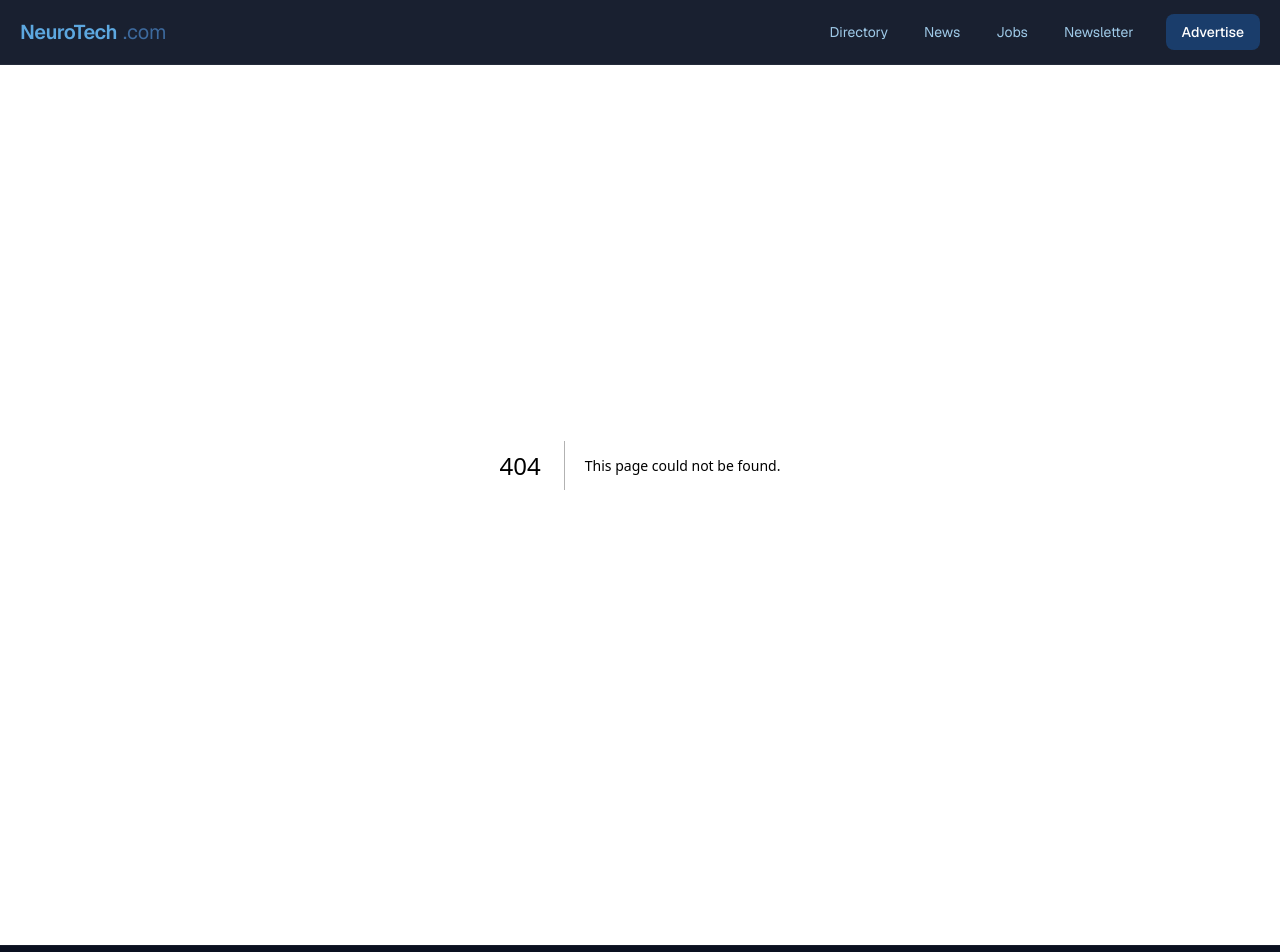
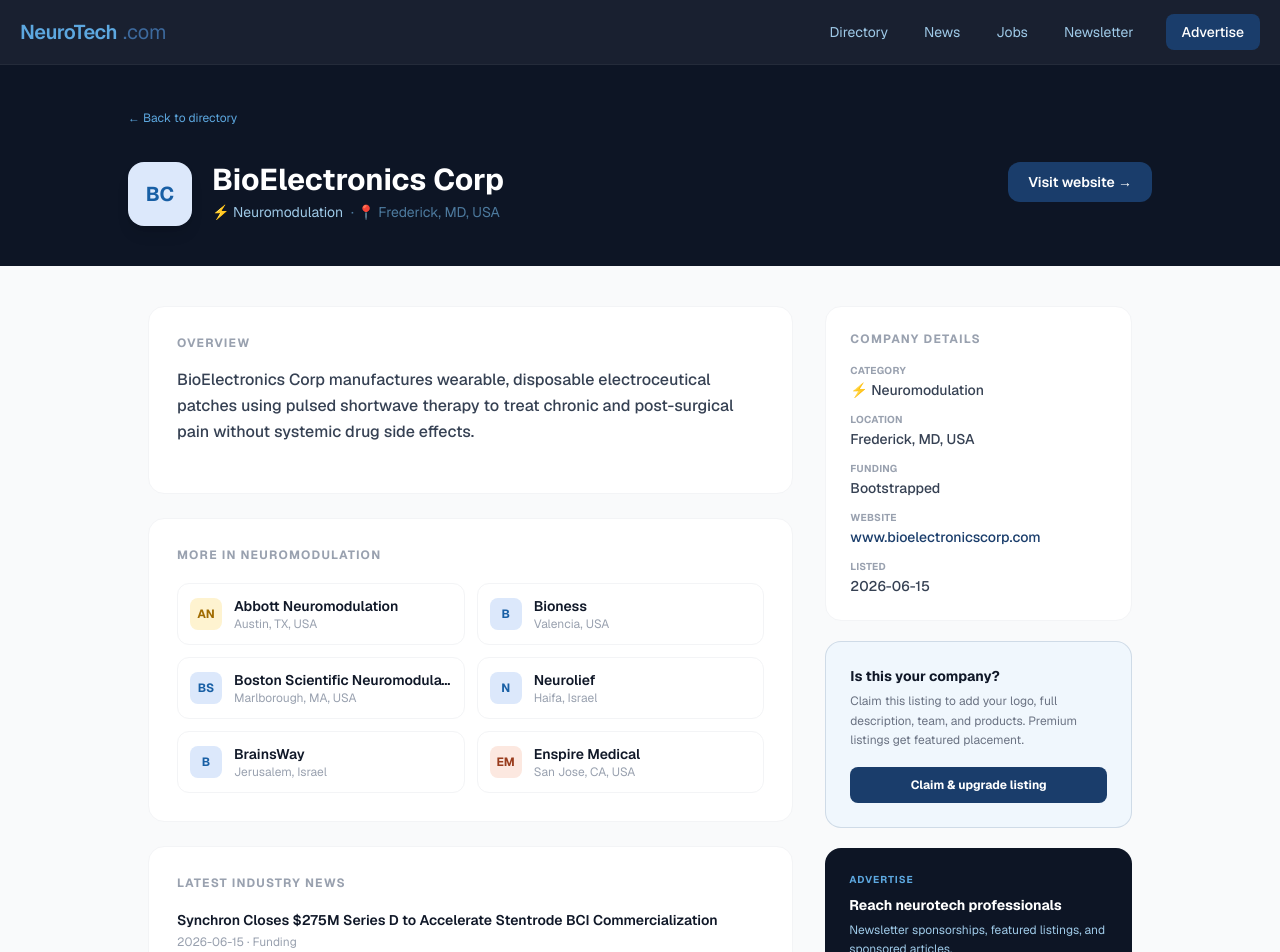
Before and after one commit to alonbraun/neurotech-hub, a Next.js app: page /directory/bioelectronics-corp in a window 1280 px wide. Before the commit this address had no page. Shown: the top 952 px of the page. Built offline with nearby package versions, Linux system fonts and the light colour scheme.

Commit message:
Add company detail pages and clickable cards

```diff
--- a/app/directory/DirectoryClient.tsx
+++ b/app/directory/DirectoryClient.tsx
@@ -1,5 +1,6 @@
 "use client";
 import { useState } from "react";
+import Link from "next/link";
 
 const CATEGORIES = ["All", "Brain-Computer Interfaces", "Cognitive Health", "Mental Health Tech", "Neuromodulation", "Neuropharmaceuticals", "Neurodiagnostics", "Research Tools", "Neurofeedback", "Psychedelics"];
 
@@ -93,7 +94,7 @@
                   {premium.map((c) => {
                     const [bg, fg] = avatarColor(c.name);
                     return (
-                      <div key={c.slug} className="rounded-2xl p-6 bg-[#f0f7fd] border border-[#1a3d6b]/25 hover:-translate-y-0.5 hover:shadow-md transition-all">
+                      <Link key={c.slug} href={`/directory/${c.slug}`} className="rounded-2xl p-6 bg-[#f0f7fd] border border-[#1a3d6b]/25 hover:-translate-y-0.5 hover:shadow-md transition-all block">
                         <div className="flex items-center gap-3 mb-4">
                           <div className="w-11 h-11 rounded-xl flex items-center justify-center text-sm font-semibold" style={{ background: bg, color: fg }}>
                             {initials(c.name)}
@@ -109,13 +110,9 @@
                           {c.funding && c.funding !== "Unknown" && (
                             <span className="text-xs text-gray-500 bg-white border border-gray-100 px-2 py-0.5 rounded-full">{c.funding}</span>
                           )}
-                          {c.website && (
-                            <a href={c.website} target="_blank" rel="noopener noreferrer" className="ml-auto text-sm font-medium text-[#1a3d6b] hover:underline">
-                              Visit →
-                            </a>
-                          )}
+                          <span className="ml-auto text-sm font-medium text-[#1a3d6b]">View profile →</span>
                         </div>
-                      </div>
+                      </Link>
                     );
                   })}
                 </div>
@@ -129,7 +126,7 @@
               {free.map((c) => {
                 const [bg, fg] = avatarColor(c.name);
                 return (
-                  <div key={c.slug} className="rounded-2xl p-5 bg-white border border-gray-100 hover:border-[#1a3d6b]/20 hover:-translate-y-0.5 hover:shadow-sm transition-all">
+                  <Link key={c.slug} href={`/directory/${c.slug}`} className="rounded-2xl p-5 bg-white border border-gray-100 hover:border-[#1a3d6b]/20 hover:-translate-y-0.5 hover:shadow-sm transition-all block">
                     <div className="flex items-center gap-3 mb-3">
                       <div className="w-9 h-9 rounded-lg flex items-center justify-center text-xs font-semibold flex-shrink-0" style={{ background: bg, color: fg }}>
                         {initials(c.name)}
@@ -142,13 +139,9 @@
                     <p className="text-sm text-gray-600 leading-relaxed line-clamp-2">{c.description}</p>
                     <div className="flex items-center mt-3 gap-2">
                       {c.location && <span className="text-xs text-gray-400">{c.location}</span>}
-                      {c.website && (
-                        <a href={c.website} target="_blank" rel="noopener noreferrer" className="ml-auto text-xs text-[#1a3d6b] hover:underline shrink-0">
-                          Visit →
-                        </a>
-                      )}
+                      <span className="ml-auto text-xs text-[#1a3d6b] shrink-0">View profile →</span>
                     </div>
-                  </div>
+                  </Link>
                 );
               })}
             </div>
--- /dev/null
+++ b/app/directory/[slug]/page.tsx
@@ -0,0 +1,195 @@
+import { getFileBySlug, getAllFiles, getFiles } from "@/lib/content";
+import { notFound } from "next/navigation";
+import Link from "next/link";
+
+export async function generateStaticParams() {
+  return getFiles("companies").map((f) => ({ slug: f.replace(".md", "") }));
+}
+
+const AVATAR_COLORS = [
+  ["#dce8fb","#185fa5"],["#e6e0fb","#5c3db5"],["#dff4f8","#0f6e7a"],
+  ["#fce8e0","#993c1d"],["#f0e6fd","#6b3db5"],["#fef3d0","#a06b00"],
+];
+function initials(name: string) {
+  return name.split(" ").slice(0, 2).map((w) => w[0]).join("").toUpperCase();
+}
+function avatarColor(name: string) {
+  return AVATAR_COLORS[name.charCodeAt(0) % AVATAR_COLORS.length];
+}
+
+const CATEGORY_ICONS: Record<string, string> = {
+  "Brain-Computer Interfaces": "🧠", "Cognitive Health": "💭",
+  "Mental Health Tech": "💙", "Neuromodulation": "⚡",
+  "Neuropharmaceuticals": "💊", "Neurodiagnostics": "🔬",
+  "Research Tools": "🔭", "Neurofeedback": "📊", "Psychedelics": "🍄",
+};
+
+export async function generateMetadata({ params }: { params: Promise<{ slug: string }> }) {
+  const { slug } = await params;
+  const company = getFileBySlug("companies", slug) as any;
+  if (!company) return {};
+  return {
+    title: `${company.name} — NeuroTech.com`,
+    description: company.description,
+  };
+}
+
+export default async function CompanyPage({ params }: { params: Promise<{ slug: string }> }) {
+  const { slug } = await params;
+  const company = getFileBySlug("companies", slug) as any;
+  if (!company) notFound();
+
+  const allCompanies = getAllFiles("companies") as any[];
+  const related = allCompanies.filter((c) => c.category === company.category && c.slug !== slug).slice(0, 6);
+  const allNews = getAllFiles("news") as any[];
+
+  const [bg, fg] = avatarColor(company.name);
+  const icon = CATEGORY_ICONS[company.category] || "🏢";
+
+  const paragraphs = (company.content || "").split(/\n\n+/).filter(Boolean);
+
+  return (
+    <div className="min-h-screen bg-gray-50">
+      {/* Header band */}
+      <div className="bg-[#0d1525] px-5 py-10">
+        <div className="max-w-5xl mx-auto">
+          <Link href="/directory" className="text-[#5da8e0] text-xs hover:text-white transition-colors mb-6 inline-flex items-center gap-1.5">
+            ← Back to directory
+          </Link>
+          <div className="flex items-start gap-5 mt-3">
+            <div className="w-16 h-16 rounded-2xl flex items-center justify-center text-xl font-bold shrink-0 shadow-lg"
+              style={{ background: bg, color: fg }}>
+              {initials(company.name)}
+            </div>
+            <div className="flex-1 min-w-0">
+              <div className="flex items-center gap-3 flex-wrap mb-1">
+                <h1 className="text-2xl md:text-3xl font-bold text-white">{company.name}</h1>
+                {company.featured && (
+                  <span className="text-xs bg-[#1a3d6b] text-[#5da8e0] border border-[#5da8e0]/30 px-3 py-1 rounded-full font-semibold">Featured</span>
+                )}
+              </div>
+              <div className="flex items-center gap-2 flex-wrap">
+                <span className="text-sm text-[#9fcae8]">{icon} {company.category}</span>
+                {company.location && <span className="text-[#4d7a9e] text-sm">· 📍 {company.location}</span>}
+              </div>
+            </div>
+            {company.website && (
+              <a href={company.website} target="_blank" rel="noopener noreferrer"
+                className="shrink-0 bg-[#1a3d6b] hover:bg-[#1d5ea0] text-white text-sm font-semibold px-5 py-2.5 rounded-xl transition-colors">
+                Visit website →
+              </a>
+            )}
+          </div>
+        </div>
+      </div>
+
+      <div className="max-w-5xl mx-auto px-5 py-10 grid lg:grid-cols-3 gap-8">
+        {/* Main content */}
+        <div className="lg:col-span-2 space-y-6">
+          {/* Overview */}
+          <div className="bg-white rounded-2xl border border-gray-100 p-7">
+            <h2 className="text-xs font-bold tracking-widest text-gray-400 uppercase mb-4">Overview</h2>
+            <p className="text-gray-700 text-base leading-relaxed font-medium mb-5">{company.description}</p>
+            {paragraphs.length > 0 && (
+              <div className="space-y-4 border-t border-gray-50 pt-5">
+                {paragraphs.map((p: string, i: number) => (
+                  <p key={i} className="text-gray-600 text-sm leading-relaxed">{p}</p>
+                ))}
+              </div>
+            )}
+          </div>
+
+          {/* Related companies */}
+          {related.length > 0 && (
+            <div className="bg-white rounded-2xl border border-gray-100 p-7">
+              <h2 className="text-xs font-bold tracking-widest text-gray-400 uppercase mb-5">
+                More in {company.category}
+              </h2>
+              <div className="grid sm:grid-cols-2 gap-3">
+                {related.map((c: any) => {
+                  const [rbg, rfg] = avatarColor(c.name);
+                  return (
+                    <Link key={c.slug} href={`/directory/${c.slug}`}
+                      className="flex items-center gap-3 p-3 rounded-xl border border-gray-100 hover:border-[#1a3d6b]/20 hover:bg-[#f8fbff] transition-all">
+                      <div className="w-8 h-8 rounded-lg flex items-center justify-center text-xs font-bold shrink-0" style={{ background: rbg, color: rfg }}>
+                        {initials(c.name)}
+                      </div>
+                      <div className="min-w-0">
+                        <p className="text-sm font-semibold text-gray-900 truncate">{c.name}</p>
+                        <p className="text-xs text-gray-400 truncate">{c.location}</p>
+                      </div>
+                    </Link>
+                  );
+                })}
+              </div>
+            </div>
+          )}
+
+          {/* Recent industry news */}
+          {allNews.length > 0 && (
+            <div className="bg-white rounded-2xl border border-gray-100 p-7">
+              <h2 className="text-xs font-bold tracking-widest text-gray-400 uppercase mb-5">Latest industry news</h2>
+              <div className="flex flex-col divide-y divide-gray-50">
+                {allNews.slice(0, 4).map((n: any) => (
+                  <Link key={n.slug} href={`/news/${n.slug}`}
+                    className="py-3.5 first:pt-0 hover:text-[#1a3d6b] group">
+                    <p className="text-sm font-semibold text-gray-900 group-hover:text-[#1a3d6b] transition-colors leading-snug">{n.title}</p>
+                    <p className="text-xs text-gray-400 mt-1">{n.date} · {n.category}</p>
+                  </Link>
+                ))}
+              </div>
+            </div>
+          )}
+        </div>
+
+        {/* Sidebar */}
+        <div className="space-y-5">
+          {/* Company details */}
+          <div className="bg-white rounded-2xl border border-gray-100 p-6">
+            <h2 className="text-xs font-bold tracking-widest text-gray-400 uppercase mb-4">Company details</h2>
+            <div className="space-y-3">
+              {[
+                { label: "Category", value: `${icon} ${company.category}` },
+                { label: "Location", value: company.location },
+                { label: "Funding", value: company.funding && company.funding !== "Unknown" ? company.funding : null },
+                { label: "Website", value: company.website, isLink: true },
+                { label: "Listed", value: company.date },
+              ].filter(f => f.value).map(({ label, value, isLink }) => (
+                <div key={label} className="flex flex-col gap-0.5">
+                  <p className="text-[10px] font-bold text-gray-400 uppercase tracking-wide">{label}</p>
+                  {isLink ? (
+                    <a href={value as string} target="_blank" rel="noopener noreferrer"
+                      className="text-sm text-[#1a3d6b] hover:underline truncate font-medium">
+                      {(value as string).replace(/https?:\/\//, "").replace(/\/$/, "")}
+                    </a>
+                  ) : (
+                    <p className="text-sm text-gray-700 font-medium">{value}</p>
+                  )}
+                </div>
+              ))}
+            </div>
+          </div>
+
+          {/* Claim listing */}
+          <div className="bg-[#f0f7fd] border border-[#1a3d6b]/15 rounded-2xl p-6">
+            <h3 className="font-bold text-gray-900 text-sm mb-1.5">Is this your company?</h3>
+            <p className="text-xs text-gray-500 leading-relaxed mb-4">Claim this listing to add your logo, full description, team, and products. Premium listings get featured placement.</p>
+            <a href="/advertise" className="block text-center bg-[#1a3d6b] hover:bg-[#0f2448] text-white text-xs font-bold px-4 py-2.5 rounded-lg transition-colors">
+              Claim & upgrade listing
+            </a>
+          </div>
+
+          {/* Advertise */}
+          <div className="bg-[#0d1525] rounded-2xl p-6">
+            <p className="text-[#5da8e0] text-[10px] font-bold tracking-widest uppercase mb-2">Advertise</p>
+            <h3 className="text-white font-bold text-sm mb-1.5">Reach neurotech professionals</h3>
+            <p className="text-[#9fcae8] text-xs leading-relaxed mb-4">Newsletter sponsorships, featured listings, and sponsored articles.</p>
+            <a href="/advertise" className="block text-center border border-[#1a3d6b] text-[#9fcae8] hover:bg-[#1a3d6b] text-xs font-semibold px-4 py-2.5 rounded-lg transition-colors">
+              View packages →
+            </a>
+          </div>
+        </div>
+      </div>
+    </div>
+  );
+}
```
